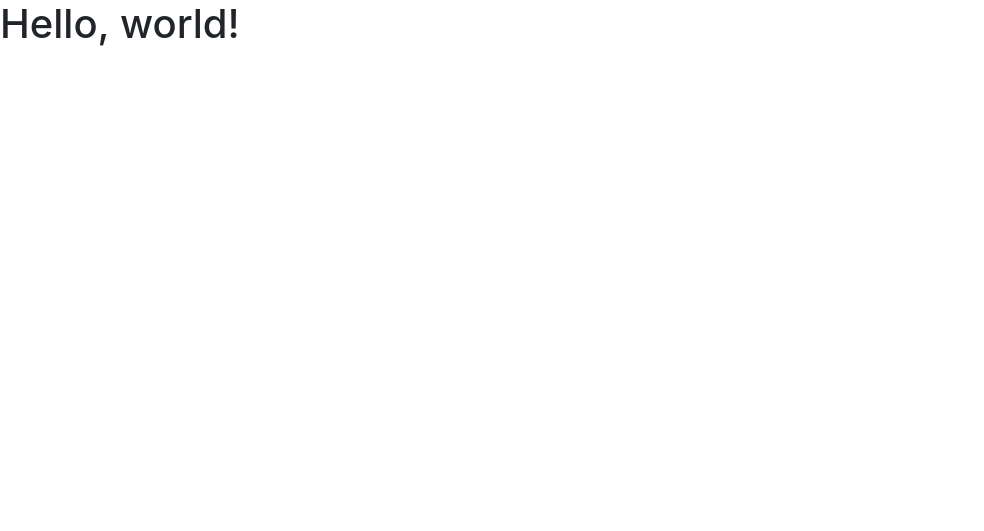
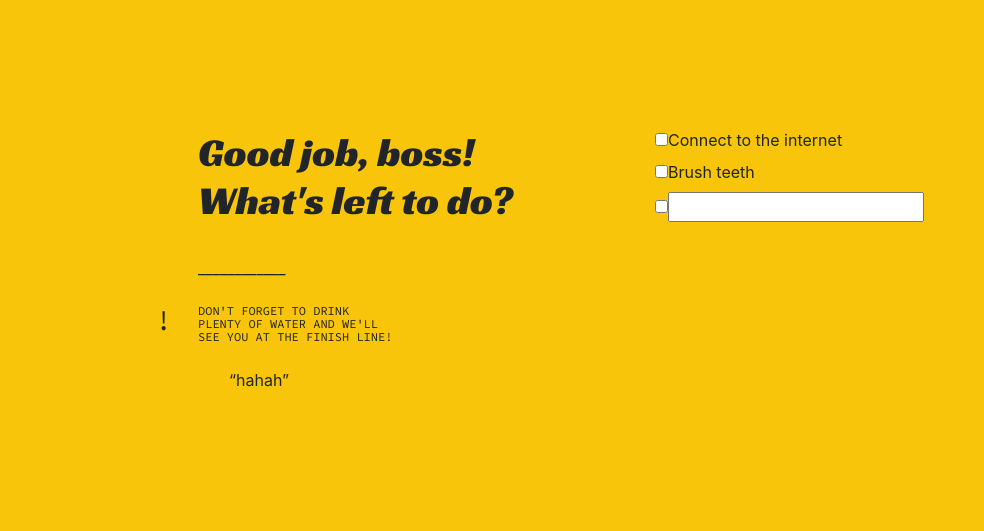
Before and after one commit to ashng/good-job-boss, a plain HTML site: page index.html in a window 1280 px wide. Shown: the whole page, without its empty margins (0-984 px from the left). Drawn offline with nearby package versions, Linux system fonts and the light colour scheme.

Commit message:
basic outline done

```diff
--- a/index.html
+++ b/index.html
@@ -1,5 +1,6 @@
 <!doctype html>
 <html lang="en">
+
 <head>
   <!-- Required meta tags -->
   <meta charset="utf-8">
@@ -7,11 +8,44 @@
 
   <!-- Bootstrap CSS -->
   <link rel="stylesheet" href="https://stackpath.bootstrapcdn.com/bootstrap/4.2.1/css/bootstrap.min.css" integrity="sha384-GJzZqFGwb1QTTN6wy59ffF1BuGJpLSa9DkKMp0DgiMDm4iYMj70gZWKYbI706tWS" crossorigin="anonymous">
-    <link rel="stylesheet" href="/master.css">
-    <title>Hello, world!</title>
+  <link rel="stylesheet" href="master.css">
+  <link href="https://fonts.googleapis.com/css?family=Racing+Sans+One|Source+Code+Pro" rel="stylesheet">
+  <title>Good job, boss!</title>
 </head>
+
 <body>
-    <h1>Hello, world!</h1>
+  <div class="container content">
+    <div class="row">
+      <div class="col-lg-6">
+        <h1>Good job, boss!<br>What's left to do?</h1>
+        <br>
+        ____________
+        <br><br>
+        <span class="wow"><h3>!</h3></span>
+        <span class="reminder"><p>Don't forget to drink<br>plenty of water and we'll<br>
+        see you at the finish line!</p></span>
+
+      </div>
+      <div class="col-lg-6">
+        <div class="checkbox">
+          <label><input type="checkbox" value="">Connect to the internet</label>
+        </div>
+        <div class="checkbox">
+          <label><input type="checkbox" value="">Brush teeth</label>
+        </div>
+        <div class="checkbox">
+          <label><input type="checkbox" value=""><input type="text" value=""></label>
+        </div>
+      </div>
+
+    </div>
+    <footer class="navbar navbar-fixed-bottom">
+      <div class="container">
+        <q cite="me 2k19">hahah</q>
+      </div>
+    </footer>
+
+  </div>
 
   <!-- Optional JavaScript -->
   <!-- jQuery first, then Popper.js, then Bootstrap JS -->
@@ -19,4 +53,5 @@
   <script src="https://cdnjs.cloudflare.com/ajax/libs/popper.js/1.14.6/umd/popper.min.js" integrity="sha384-wHAiFfRlMFy6i5SRaxvfOCifBUQy1xHdJ/yoi7FRNXMRBu5WHdZYu1hA6ZOblgut" crossorigin="anonymous"></script>
   <script src="https://stackpath.bootstrapcdn.com/bootstrap/4.2.1/js/bootstrap.min.js" integrity="sha384-B0UglyR+jN6CkvvICOB2joaf5I4l3gm9GU6Hc1og6Ls7i6U/mkkaduKaBhlAXv9k" crossorigin="anonymous"></script>
 </body>
+
 </html>
--- a/master.css
+++ b/master.css
@@ -0,0 +1,26 @@
+html, body {
+  background: #F9C50A;
+}
+
+h1 {
+  font-family: 'Racing Sans One', cursive;
+}
+
+h2, h3, h4, h5, h6, p {
+  font-family: 'Source Code Pro', monospace;
+}
+
+.content{
+  padding: 10%;
+}
+
+.wow{
+  float: left;
+  margin-left: -10%;
+}
+
+.reminder{
+  text-transform: uppercase;
+  font-size: 9pt;
+  line-height: 110%;
+}
```
Lines whose indentation alone changed are shown as unchanged.
